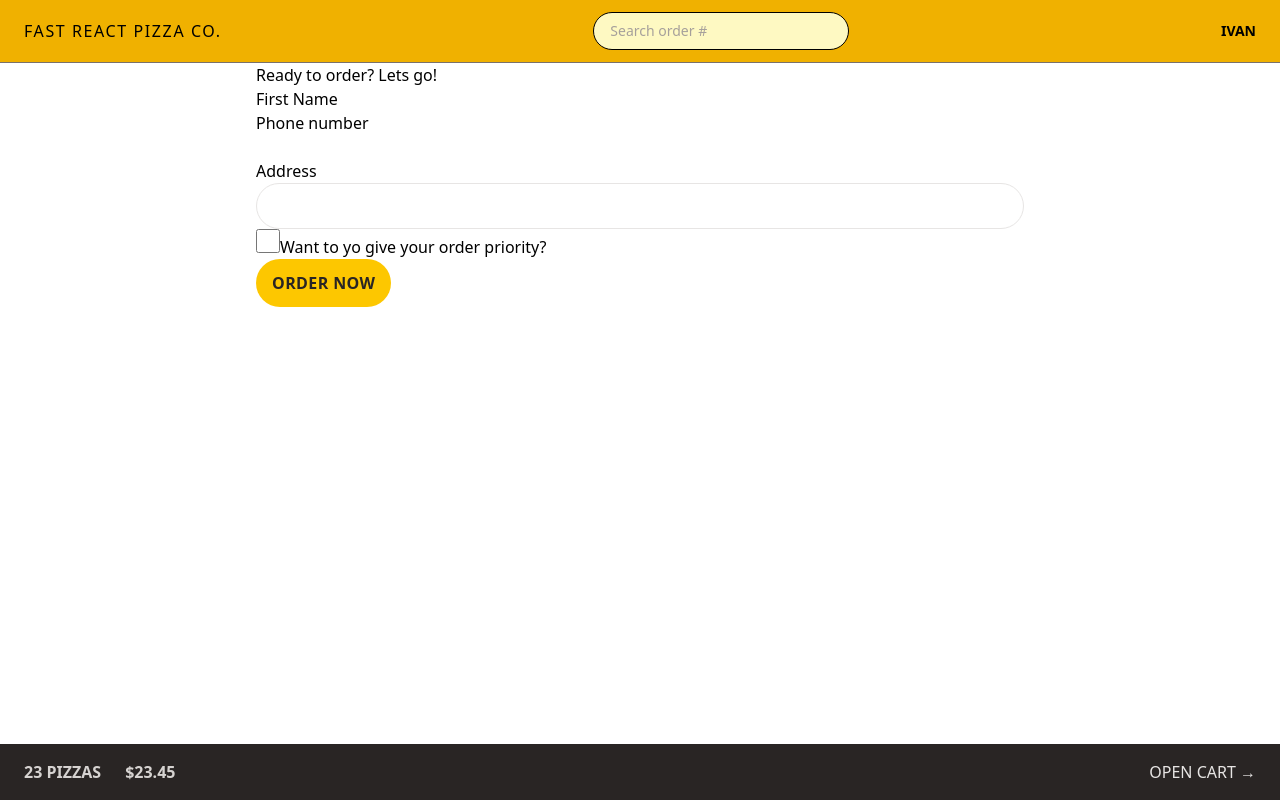
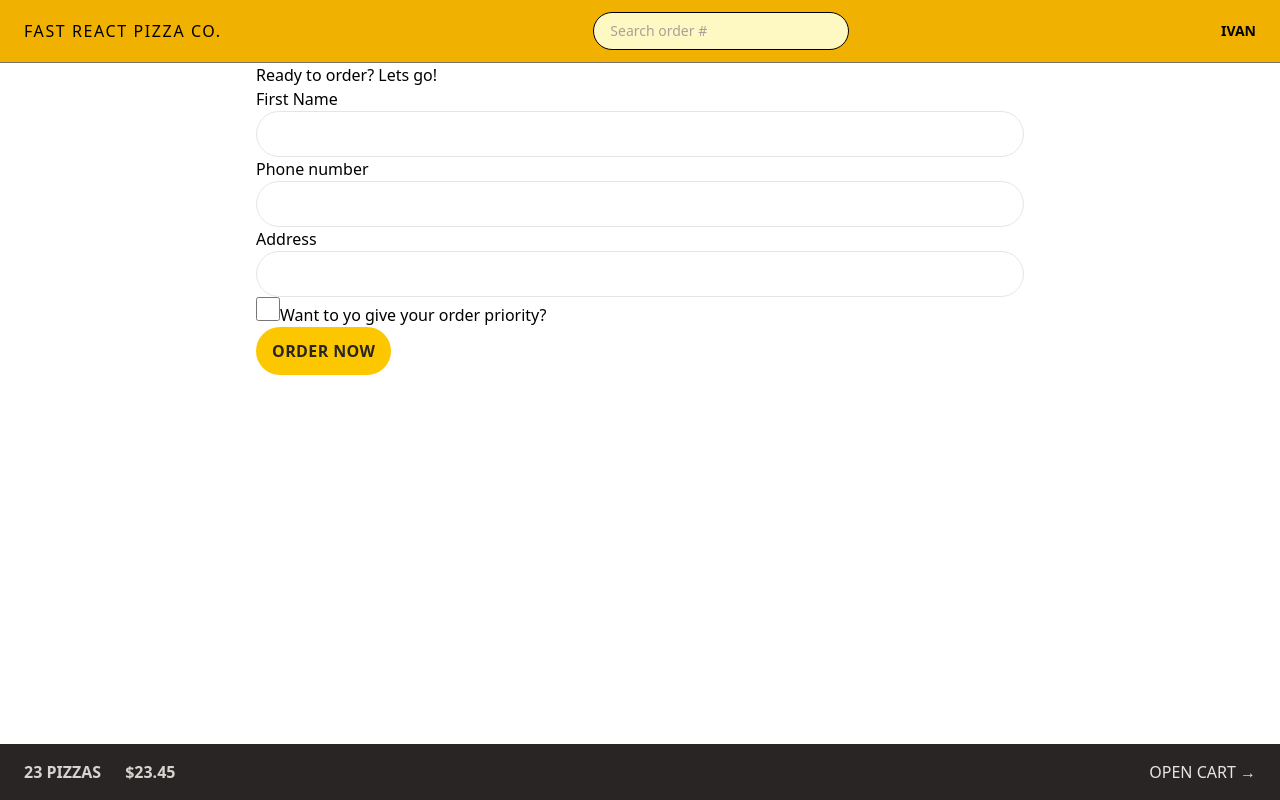
Before and after one commit to ivantxo/18_fast_react_pizza, a React (Vite) app: page /order/new in a window 1280 px wide. Built offline with nearby package versions, Linux system fonts and the light colour scheme.

Commit message:
Style Form - Create Order
- Use @apply allows to re-use class in different elements

```diff
--- a/src/features/order/CreateOrder.jsx
+++ b/src/features/order/CreateOrder.jsx
@@ -48,13 +48,13 @@
       <Form method="POST">
         <div>
           <label>First Name</label>
-          <input type="text" name="customer" required />
+          <input type="text" name="customer" className="input" required />
         </div>
 
         <div>
           <label>Phone number</label>
           <div>
-            <input type="tel" name="phone" required />
+            <input type="tel" name="phone" className="input" required />
           </div>
           {formErrors?.phone && <p>{formErrors.phone}</p>}
         </div>
@@ -62,12 +62,7 @@
         <div>
           <label>Address</label>
           <div>
-            <input
-              type="text"
-              name="address"
-              required
-              className="w-full rounded-full border border-stone-200 px-4 py-2 text-sm transition-all duration-300 placeholder:text-stone-400 focus:ring focus:ring-yellow-400 focus:outline-none md:px-6 md:py-3"
-            />
+            <input type="text" name="address" required className="input" />
           </div>
         </div>
 
--- a/src/index.css
+++ b/src/index.css
@@ -1,4 +1,10 @@
 @import "tailwindcss";
+
+@layer components {
+  .input {
+    @apply w-full rounded-full border border-stone-200 px-4 py-2 text-sm transition-all duration-300 placeholder:text-stone-400 focus:ring focus:ring-yellow-400 focus:outline-none md:px-6 md:py-3;
+  }
+}
 
 /* https://dev.to/afif/i-made-100-css-loaders-for-your-next-project-4eje */
 .loader {
```
